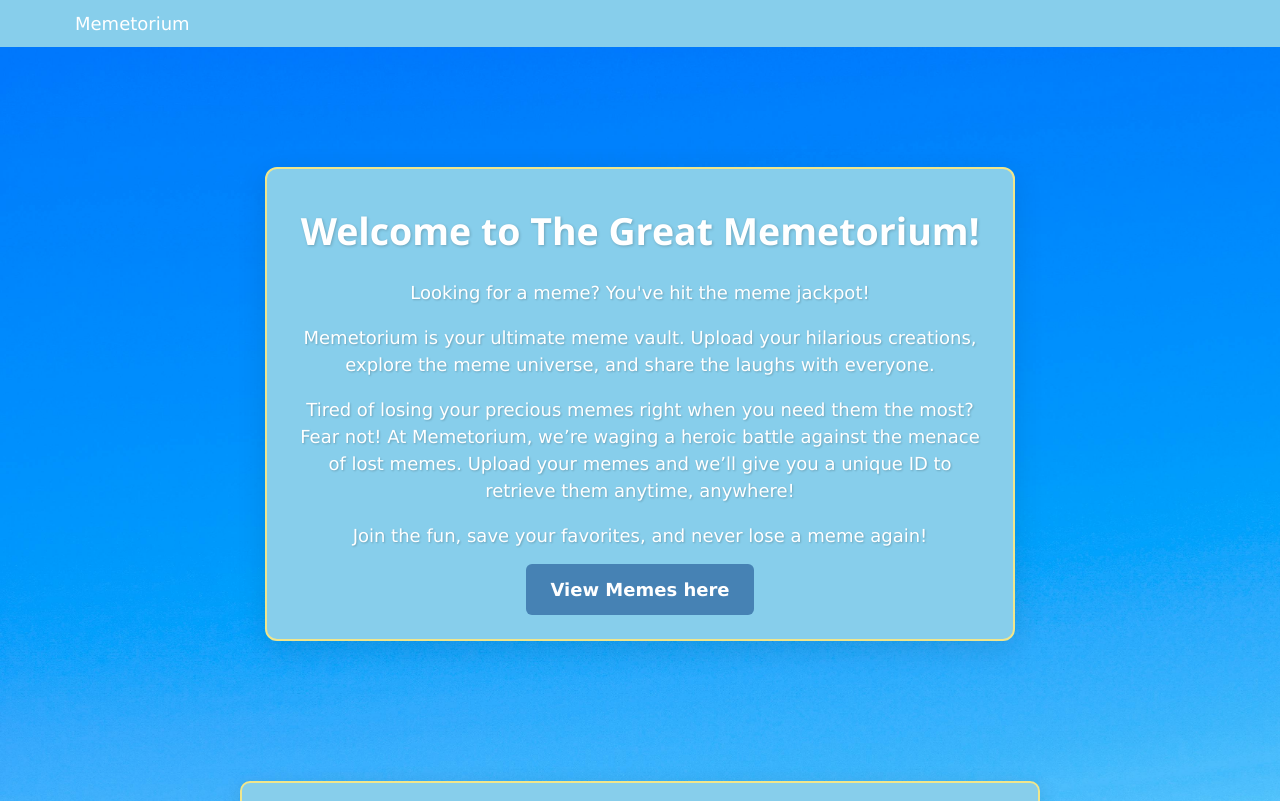
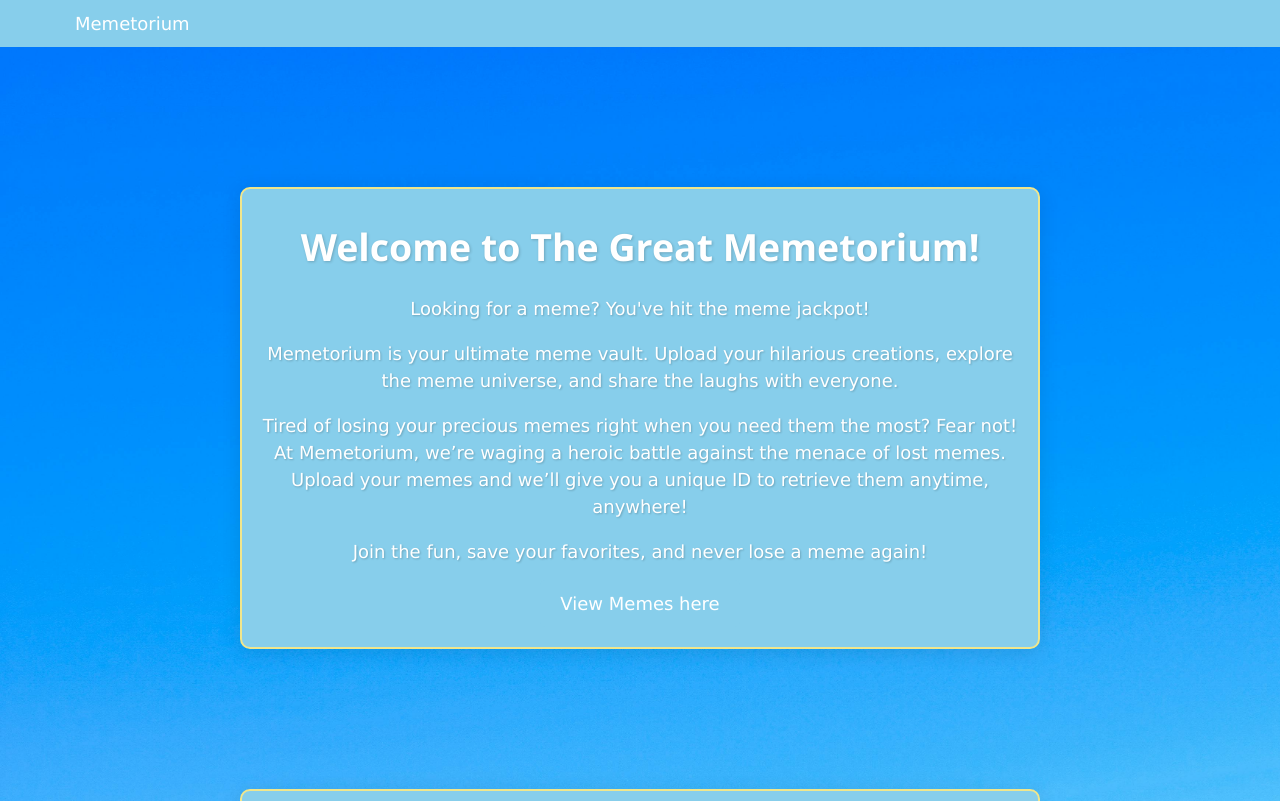
Before and after one commit to Beez1/Memetorium, an Angular app: page /meme in a window 1280 px wide. Shown: the top 801 px of the page. Built offline with nearby package versions, Linux system fonts and the light colour scheme.

Commit message:
undo styling

```diff
--- a/src/app/meme/meme.component.css
+++ b/src/app/meme/meme.component.css
@@ -1,33 +1,36 @@
 
-/* Modernized styles with original design elements */
+/* Applying styles to the navbar */
+/* Applying styles to the navbar */
 .welcome-div {
-    border: 2px solid #F0E68C; /* Retaining the yellow border */
-    padding: 24px;
-    border-radius: 12px; /* Slightly more rounded corners */
-    box-shadow: 0px 8px 30px rgba(0, 0, 0, 0.1); /* Slightly stronger shadow for depth */
-    background-color: #87CEEB; /* Keeping the sky blue background */
+    border: 2px solid #F0E68C; /* Yellow border */
+    padding: 20px;
+    border-radius: 10px;
+    box-shadow: 0px 4px 20px rgba(0, 0, 0, 0.1);
+    background-color: #87CEEB; /* Sky blue background */
     width: 80%;
-    max-width: 750px;
-    margin: 120px auto;
+    max-width: 800px;
+    height: auto;
+    margin: 140px auto;
     display: flex;
     flex-direction: column;
     justify-content: center;
     align-items: center;
     text-align: center;
-    color: #FFF; /* White text */
+    color: #fff; /* White text */
 }
 
+
+
 .view-memes-button {
-    background-color: #4682B4; /* Adjusted to a darker blue */
-    color: #FFF; /* White text */
-    padding: 12px 24px;
-    border: none;
-    border-radius: 6px;
-    font-size: 18px;
-    font-weight: 600;
-    cursor: pointer;
-    transition: background-color 0.3s ease, transform 0.3s ease;
-    text-decoration:
+    background-color: #87CEEB; /* Sky blue background */
+    color: #fff; /* White text */
+    padding: 10px 20px; /* Add padding for a larger button */
+    border: none; /* Remove default border */
+    border-radius: 5px; /* Rounded corners */
+    font-size: 18px; /* Larger font size */
+    cursor: pointer; /* Pointer cursor on hover */
+    transition: background-color 0.3s ease, transform 0.3s ease; /* Smooth transitions */
+    text-decoration: none; /* Remove underline */
 }
 
 .view-memes-button:hover {
```
